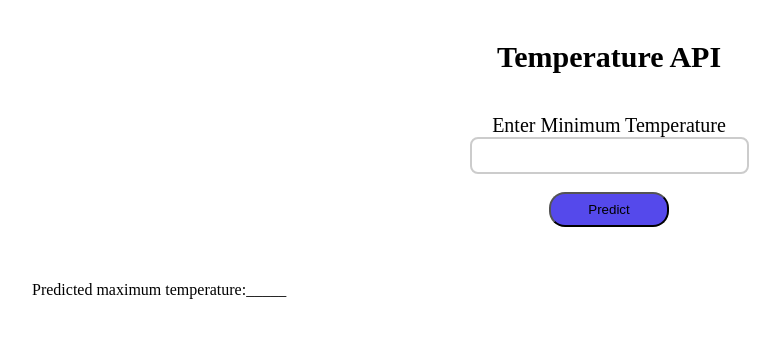
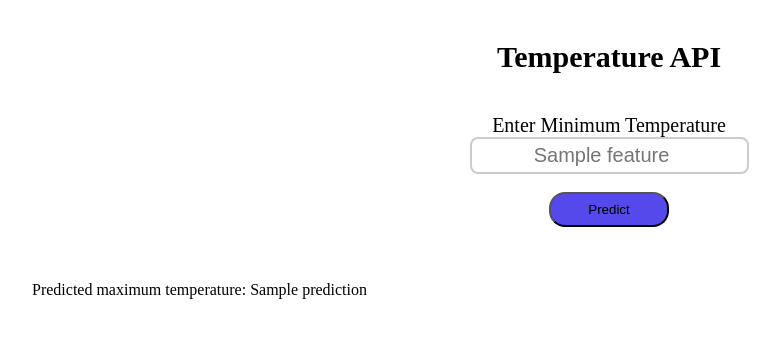
Before and after one commit to shebogholo/Machine-Learning-Algorithms, a Flask app: template api/templates/index.html in a window 1280 px wide. Shown: the top 338 px of the page, without its empty margins (31-811 px from the left). Run offline with Flask 2, Linux system fonts and the light colour scheme; the template is opened without the code that fills it: most values are stand-ins (such as "Sample title", 1, 10 or a date in 2020); parts of the project's set-up code (start-up, migrations or seed data) failed here and were passed over.

Commit message:
updated flask

```diff
--- a/api/app.py
+++ b/api/app.py
@@ -26,8 +26,8 @@ def index():
 def predict():
     min_temperature = request.form.get('min_temperature')
     data = np.array(int(min_temperature))
-    predict
-    return 'The model prediction is {:.2f}'.format(model_prediction(data).flatten()[0])
+    prediction = model_prediction(data).flatten()[0]
+    return render_template('index.html', feature=data, prediction=round(prediction, 2))
 
 
 if __name__ == '__main__':
--- a/api/templates/index.html
+++ b/api/templates/index.html
@@ -9,13 +9,13 @@
     <h4 style="text-align: center; font-size: 30px">Temperature API</h4>
     <span class="label">Enter Minimum Temperature</span>
     <form action="/" method="post">
-        <input type="number" name="min_temperature">
+        <input type="number" name="min_temperature" placeholder="{{ feature }}">
         <br>
         <button type="submit" class="button">Predict</button>
     </form>
     <br>
     <br>
     <br>
-    <label>Predicted maximum temperature:_____ </label>
+    <label>Predicted maximum temperature: {{ prediction }} </label>
 </body>
 </html>
```
